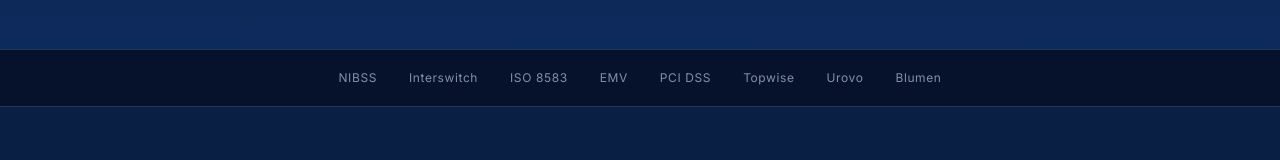
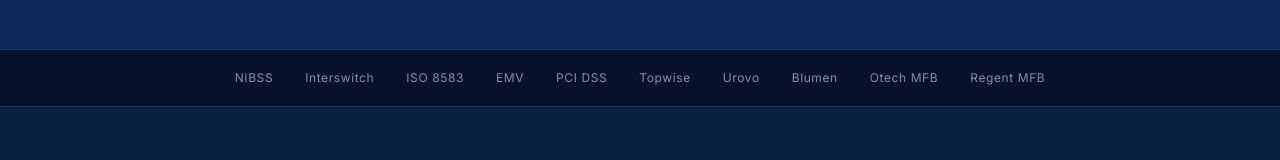
Before and after one commit to gwabstech/My-Portfolio, a React (Vite) app: page / in a window 1280 px wide. Shown: the part 485-645 px from the top of the page. Built offline with nearby package versions, Linux system fonts and the light colour scheme; no server answers.

Commit message:
feat: add Otech MFB and Regent MFB to trust badges

```diff
--- a/src/data/company.js
+++ b/src/data/company.js
@@ -30,6 +30,8 @@ export const trustBadges = [
   "Topwise",
   "Urovo",
   "Blumen",
+  "Otech MFB",
+  "Regent MFB",
 ];
 
 export const stats = [
```
